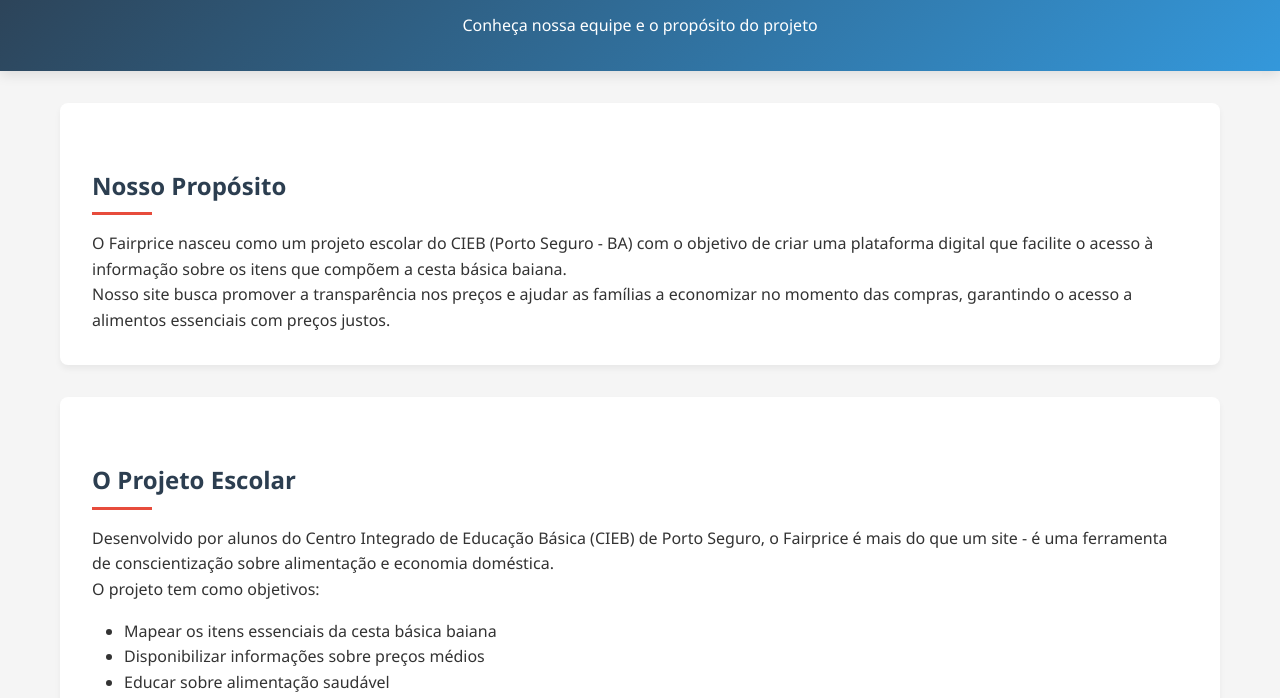
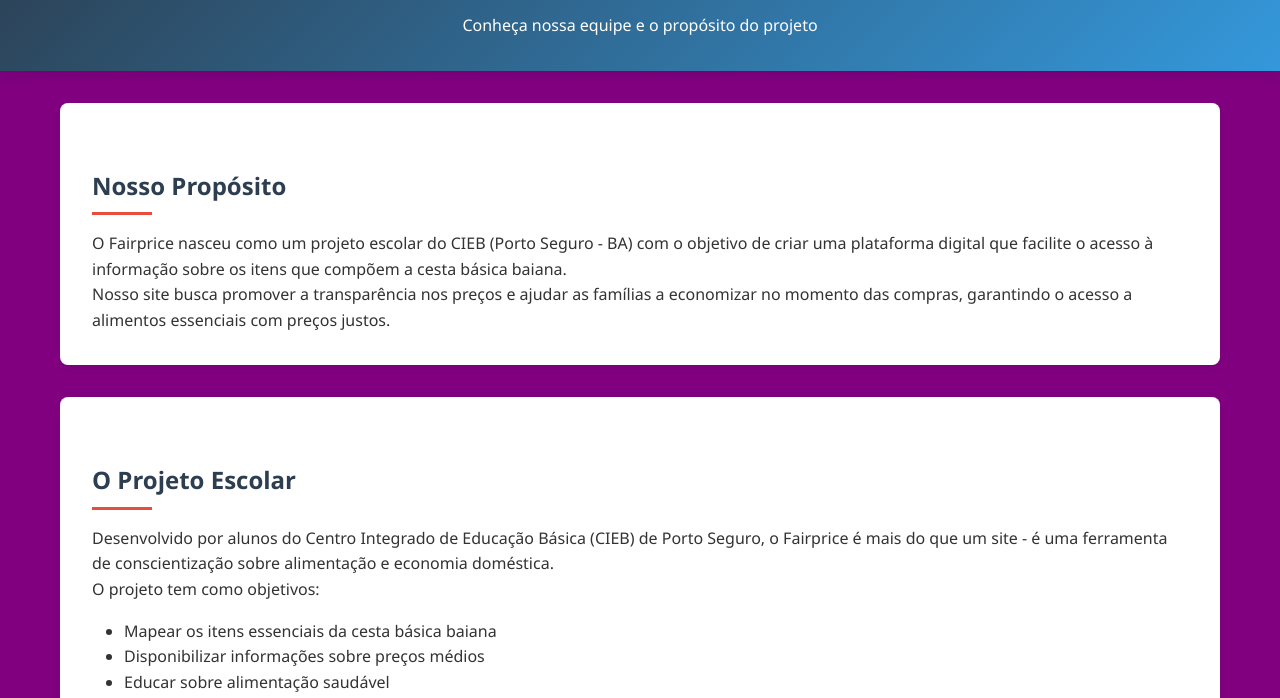
Before and after one commit to Nat232-ops/https-nat232-ops.github.io-Sobre-Os-DesenvolvedoresDoProjeto-FairPrice--, a plain HTML site: page index.html in a window 1280 px wide. Shown: the part 99-797 px from the top of the page. Drawn offline with Linux system fonts and the light colour scheme.

Commit message:
Update index.html

```diff
--- a/index.html
+++ b/index.html
@@ -21,7 +21,7 @@
         }
 
         body {
-            background-color: #f5f5f5;
+            background-color: #800080; /* Cor modificada para roxo */
             color: #333;
             line-height: 1.6;
         }
```
